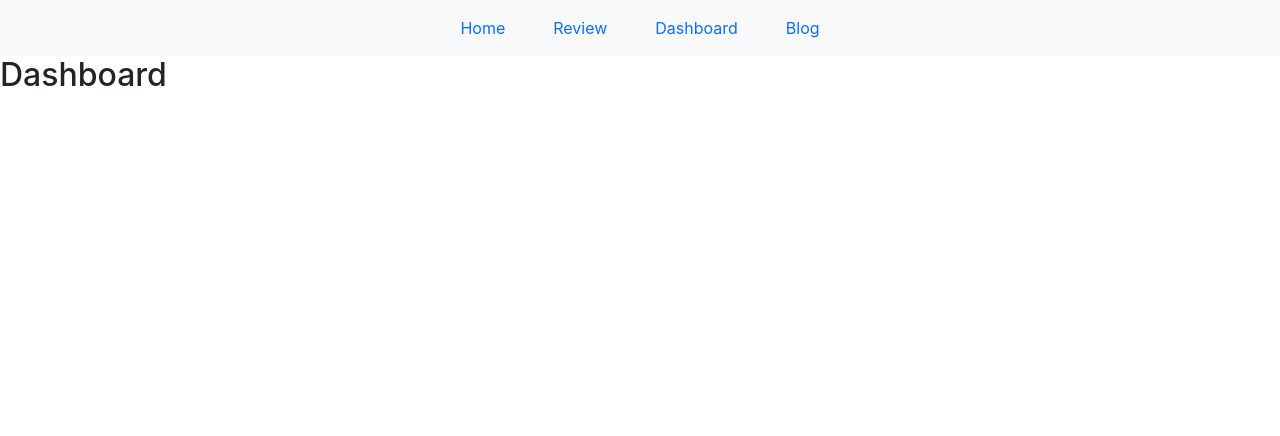
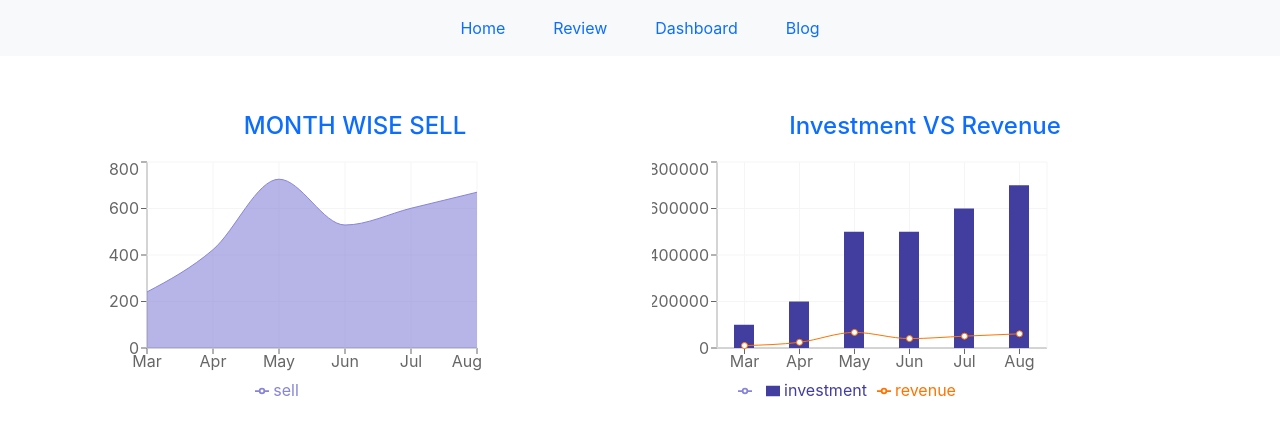
Before and after one commit to Md-Rasel-Ahmed/react-food-analysis, a React (Create React App) app: page /dashboard in a window 1280 px wide. Shown: the top 436 px of the page. Built offline with nearby package versions, Linux system fonts and the light colour scheme.

Commit message:
dashboard done

```diff
--- a/package.json
+++ b/package.json
@@ -3,6 +3,9 @@
   "version": "0.1.0",
   "private": true,
   "dependencies": {
+    "@fortawesome/fontawesome-svg-core": "^6.1.1",
+    "@fortawesome/free-solid-svg-icons": "^6.1.1",
+    "@fortawesome/react-fontawesome": "^0.1.18",
     "@testing-library/jest-dom": "^5.16.3",
     "@testing-library/react": "^12.1.4",
     "@testing-library/user-event": "^13.5.0",
--- /dev/null
+++ b/public/chart.json
@@ -0,0 +1,38 @@
+[
+    {
+        "month": "Mar",
+        "investment": 100000,
+        "sell": 241,
+        "revenue": 10401
+    },
+    {
+        "month": "Apr",
+        "investment": 200000,
+        "sell": 423,
+        "revenue": 24500
+    },
+    {
+        "month": "May",
+        "investment": 500000,
+        "sell": 726,
+        "revenue": 67010
+    },
+    {
+        "month": "Jun",
+        "investment": 500000,
+        "sell": 529,
+        "revenue": 40405
+    },
+    {
+        "month": "Jul",
+        "investment": 600000,
+        "sell": 601,
+        "revenue": 50900
+    },
+    {
+        "month": "Aug",
+        "investment": 700000,
+        "sell": 670,
+        "revenue": 61000
+    }
+]
--- a/src/App.js
+++ b/src/App.js
@@ -5,6 +5,7 @@ import Header from "./components/Header/Header";
 import Dashboard from "./components/Dashboard/Dashboard";
 import Review from "./components/Review/Review";
 import Blog from "./components/Blog/Blog";
+import NotFounded from "./components/NotFounded/NotFounded";
 function App() {
   return (
     <div>
@@ -14,6 +15,7 @@ function App() {
         <Route path="/review" element={<Review></Review>}></Route>
         <Route path="/dashboard" element={<Dashboard></Dashboard>}></Route>
         <Route path="/blog" element={<Blog></Blog>}></Route>
+        <Route path="*" element={<NotFounded></NotFounded>}></Route>
       </Routes>
     </div>
   );
--- a/src/components/Dashboard/Dashboard.js
+++ b/src/components/Dashboard/Dashboard.js
@@ -1,9 +1,78 @@
-import React from "react";
+import React, { useEffect, useState } from "react";
+import {
+  Area,
+  Bar,
+  CartesianGrid,
+  ComposedChart,
+  Legend,
+  Line,
+  LineChart,
+  Tooltip,
+  XAxis,
+  YAxis,
+} from "recharts";
 
 const Dashboard = () => {
+  const [chartData, setChartData] = useState([]);
+
+  useEffect(() => {
+    fetch("chart.json")
+      .then((res) => res.json())
+      .then((data) => setChartData(data));
+  }, [chartData]);
+  const data = [
+    { name: "Page A", uv: 400, pv: 2400, amt: 240 },
+    { name: "Page A", uv: 400, pv: 2400, amt: 24000 },
+    { name: "Page A", uv: 400, pv: 2400, amt: 200 },
+    { name: "Page A", uv: 400, pv: 2400, amt: 2400 },
+    { name: "Page A", uv: 400, pv: 2400, amt: 24500 },
+  ];
+
   return (
     <div>
-      <h2>Dashboard</h2>
+      <div className="container py-5">
+        <div className="row">
+          <div className="col-lg-6">
+            <h4 className="text-center py-2 text-primary">MONTH WISE SELL</h4>
+            <ComposedChart width={400} height={250} data={chartData}>
+              <XAxis dataKey="month" />
+              <YAxis />
+              <Tooltip />
+              <Legend />
+              <CartesianGrid stroke="#f5f5f5" />
+              <Area
+                type="monotone"
+                dataKey="sell"
+                fill="#8884d8"
+                stroke="#8884d8"
+              />
+              {/* <Bar dataKey="sell" barSize={20} fill="#413ea0" /> */}
+              {/* <Line type="monotone" dataKey="revenue" stroke="#ff7300" /> */}
+            </ComposedChart>
+          </div>
+          <div className="col-lg-6">
+            <h4 className="text-center py-2 text-primary">
+              Investment VS Revenue{" "}
+            </h4>
+
+            <ComposedChart width={400} height={250} data={chartData}>
+              <XAxis dataKey="month" />
+              <YAxis />
+              <Tooltip />
+              <Legend />
+              <CartesianGrid stroke="#f5f5f5" />
+              <Area
+                type="monotone"
+                // dataKey="sell"
+                fill="#8884d8"
+                stroke="#8884d8"
+              />
+              <Bar dataKey="investment" barSize={20} fill="#413ea0" />
+              <Line type="monotone" dataKey="revenue" stroke="#ff7300" />
+            </ComposedChart>
+          </div>
+        </div>
+      </div>
     </div>
   );
 };
--- a/src/components/Home/Home.js
+++ b/src/components/Home/Home.js
@@ -1,9 +1,13 @@
 import React from "react";
 import useCutomerReview from "../../hooks/useCutomerReview";
-import Review from "../Review/Review";
+import { faStar, faStarHalf } from "@fortawesome/free-solid-svg-icons";
+import { FontAwesomeIcon } from "@fortawesome/react-fontawesome";
+import { Link } from "react-router-dom";
 
 const Home = () => {
   const [reviews, setReviews] = useCutomerReview([]);
+
+  // console.log(reviews);
   // console.log(reviews);
   return (
     <div>
@@ -29,16 +33,48 @@ const Home = () => {
           </div>
         </div>
       </div>
-      <div className="container">
+      <div className="container py-4">
         <div className="row">
           <div className="col-12">
             <h2 className="text-center text-primary fw-bold">
               CUSTOMER REVIEWS
             </h2>
             <div className="reviews">
-              {reviews.map((review) => (
-                <Review review={review}></Review>
-              ))}
+              {reviews.slice(0, 3).map((review) => {
+                return (
+                  <div className="container">
+                    <div className="d-flex gap-5 mb-3 align-items-center">
+                      <img className="img-fluid w-25" src={review.img} alt="" />
+                      s
+                      <div>
+                        <h2>{review.name}</h2>
+                        <p>{review.reviews}</p>
+                        <FontAwesomeIcon
+                          className="text-warning"
+                          icon={faStar}
+                        />
+                        <FontAwesomeIcon
+                          className="text-warning"
+                          icon={faStar}
+                        />
+                        <FontAwesomeIcon
+                          className="text-warning"
+                          icon={faStar}
+                        />
+                        <FontAwesomeIcon
+                          className="text-warning"
+                          icon={faStarHalf}
+                        />
+                      </div>
+                    </div>
+                  </div>
+                );
+              })}
+            </div>
+            <div className="show-reviews-btn text-center">
+              <Link to="/review" className="btn btn-primary">
+                Show all Reviews
+              </Link>
             </div>
           </div>
         </div>
--- /dev/null
+++ b/src/components/NotFounded/NotFounded.js
@@ -0,0 +1,12 @@
+import React from "react";
+
+const NotFounded = () => {
+  return (
+    <div>
+      <h2 className="text-center">Oh sorry your page is not found!</h2>
+      <h3 className="text-center">404</h3>
+    </div>
+  );
+};
+
+export default NotFounded;
--- a/src/components/Review/Review.js
+++ b/src/components/Review/Review.js
@@ -1,17 +1,35 @@
 import React from "react";
+import useCutomerReview from "../../hooks/useCutomerReview";
+import { faStar, faStarHalf } from "@fortawesome/free-solid-svg-icons";
+import { FontAwesomeIcon } from "@fortawesome/react-fontawesome";
 
-const Review = (props) => {
-  const { name, img, reviews } = props.review;
-  console.log(props);
+const Review = () => {
+  const [reviews, setReviews] = useCutomerReview([]);
   return (
     <div>
       <div className="container">
-        <div className="d-flex gap-2">
-          <img className="img-fluid img-rounded" src={img} alt="" />
-          <div>
-            <h2>{name}</h2>
-            <p>{reviews}</p>
-          </div>
+        <h2 className="fw-bold text-center mt-3">All Reviews</h2>
+        <div className="reviews">
+          {reviews.map((review) => {
+            return (
+              <div className="container">
+                <div className="d-flex gap-5 mb-3 align-items-center">
+                  <img className="img-fluid w-25" src={review.img} alt="" />
+                  <div>
+                    <h2>{review.name}</h2>
+                    <p>{review.reviews}</p>
+                    <FontAwesomeIcon className="text-warning" icon={faStar} />
+                    <FontAwesomeIcon className="text-warning" icon={faStar} />
+                    <FontAwesomeIcon className="text-warning" icon={faStar} />
+                    <FontAwesomeIcon
+                      className="text-warning"
+                      icon={faStarHalf}
+                    />
+                  </div>
+                </div>
+              </div>
+            );
+          })}
         </div>
       </div>
     </div>
--- a/src/hooks/useCutomerReview.js
+++ b/src/hooks/useCutomerReview.js
@@ -1,10 +1,11 @@
 import { useState } from "react";
+import img from "../img/155-1550391_faces-in-circle-png-transparent-png.png";
 let review = [
   {
     name: "Rakib",
     reviews:
       "This was one of the best restaurant I have had any meal in Maldives. Place is big with both indoor and outdoor seating. Since I went here in afternoon, indoor seating was well air-conditioned.",
-    img: "https://splendidcleaning.ca/wp-content/uploads/2017/06/person-img-2.jpg",
+    img: img,
   },
   {
     name: "Meheraj",
```
Also changed, not shown: src/img/155-1550391_faces-in-circle-png-transparent-png.png (added), 1 other file (tests, documents, lock files or other folders).
